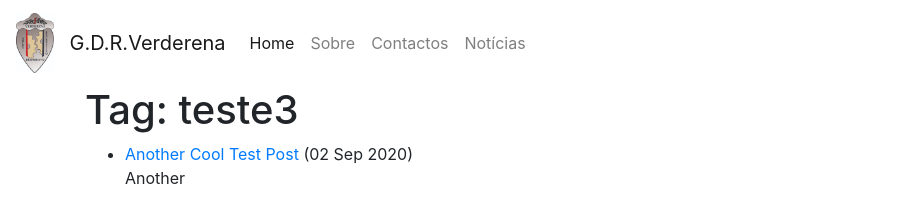
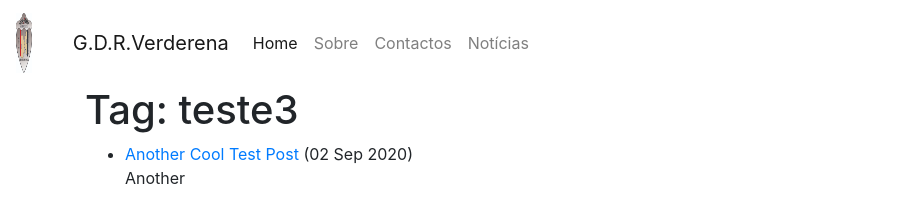
Before and after one commit to GDR-Verderena/gdr-verderena.github.io, a Jekyll site: the page built from tag/teste3.md, in a window 1280 px wide. Shown: the top 203 px of the page, without its empty margins (0-910 px from the left). Built offline with Jekyll 4.4.1, drawn with Linux system fonts in a browser that asks for light colours.

Commit message:
Update main.css

```diff
--- a/css/main.css
+++ b/css/main.css
@@ -1,3 +1,11 @@
+
+
+img {
+  display: block;
+  margin-left: auto;
+  margin-right: auto;
+  width: 40%;
+}
 
 /*
 body { margin: 60px auto; width: 70%; }
```
